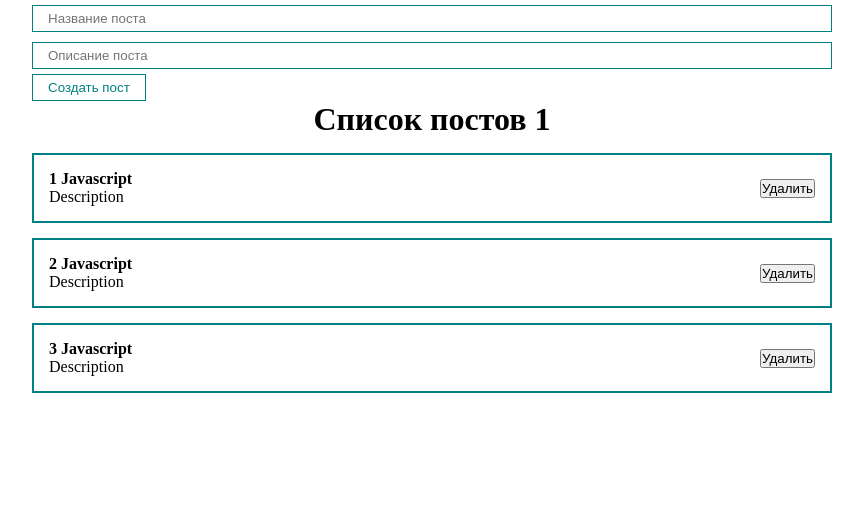
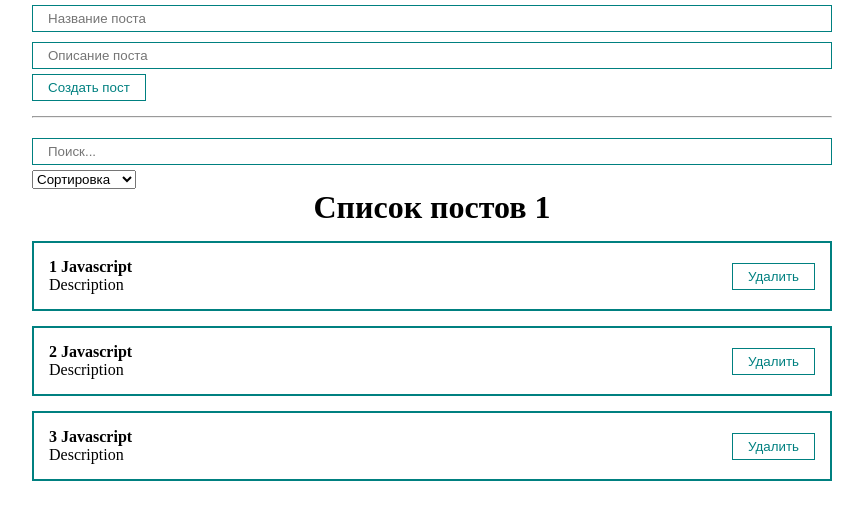
Before and after one commit to dicepy/react-project2, a React (Create React App) app: page / in a window 1280 px wide. Shown: the top 520 px of the page, without its empty margins (208-1071 px from the left). Built offline with nearby package versions, Linux system fonts and the light colour scheme.

Commit message:
select+form

```diff
--- a/src/App.js
+++ b/src/App.js
@@ -1,7 +1,8 @@
-import React, {useRef, useState} from "react";
+import React, {useMemo, useRef, useState} from "react";
 import './styles/App.css'
 import PostList from "./components/PostList";
-import MyButton from "./components/UI/button/MyButton";
+import PostForm from "./components/PostForm";
+import MySelect from "./components/UI/select/MySelect";
 import MyInput from "./components/UI/input/MyInput";
 
 function App() {
@@ -11,30 +12,61 @@
     {id:2, title: "Javascript", body:"Description"},
     {id:3, title: "Javascript", body:"Description"}
   ])
-  const [title,setTitle] = useState('')
-  const [body,setBody] = useState('')
-  const addNewPost = (e) => {
-    e.preventDefault();
-    const newPost = {
-      id: Date.now(),
-      title,
-      body
+
+  const [selectedSort, setSelectedSort] = useState('')
+  const [searchQuery, setSearchQuery] = useState('')
+
+
+
+  const sortedPosts = useMemo(() => {
+    console.log(1)
+    if(selectedSort){
+      return [...posts].sort((a,b) => a[selectedSort].localeCompare(b[selectedSort]))
     }
-    setPosts([...posts, newPost])
-    setTitle('')
-    setBody('')
+    return posts;
+  }, [selectedSort, posts])
+
+  const createPost = (newPost) => {
+    setPosts([...posts,newPost])
+  }
+
+  const removePost = (post) => {
+    setPosts(posts.filter(p => p.id !== post.id))
+  }
+
+  const sortPosts = (sort) => {
+    setSelectedSort(sort)
   }
 
   return (
 
     <div className="App">
-      <form>
-        <MyInput value={title} onChange={e => setTitle(e.target.value)} type="text" placeholder="Название поста" />
-        <MyInput value={body} onChange={e => setBody(e.target.value)}
-        type="text" placeholder="Описание поста" />
-        <MyButton  onClick={addNewPost}>Создать пост</MyButton>
-      </form>
-      <PostList posts={posts} title="Список постов 1"/>
+      <PostForm create={createPost}/>
+      <hr style={{margin: '15px 0'}}/>
+      <div>
+        <MyInput
+        value={searchQuery}
+        onChange={e => setSearchQuery(e.target.value)}
+          placeholder='Поиск...'
+        />
+        <MySelect
+          value={selectedSort}
+          onChange={sortPosts}
+          defaultValue="Сортировка"
+          options={[
+
+            {value: 'title', name: 'По названию'},
+            {value: 'body', name: 'По описанию'},
+          ]}
+        />
+      </div>
+      {posts.length !== 0
+      ? <PostList remove={removePost} posts={sortedPosts} title="Список постов 1"/>
+      : <h1 style={{textAlign:'center'}}>
+        Посты не найдены!
+        </h1>
+      }
+
     </div>
   );
 }
--- /dev/null
+++ b/src/components/PostForm.jsx
@@ -0,0 +1,24 @@
+import React, {useState} from 'react'
+import MyButton from './UI/button/MyButton'
+import MyInput from './UI/input/MyInput'
+
+export default function PostForm({create}) {
+    const [post,setPost] = useState({title: '', body: ''})
+
+    const addNewPost = (e) => {
+        e.preventDefault();
+        const newPost = {
+            ...post, id: Date.now()
+        }
+        create(newPost)
+        setPost({title: '', body: ''})
+      }
+  return (
+    <form>
+        <MyInput value={post.title} onChange={e => setPost({...post, title: e.target.value})} type="text" placeholder="Название поста" />
+        <MyInput value={post.body} onChange={e => setPost({...post, body: e.target.value})}
+        type="text" placeholder="Описание поста" />
+        <MyButton  onClick={addNewPost}>Создать пост</MyButton>
+      </form>
+  )
+}
--- a/src/components/PostItem.jsx
+++ b/src/components/PostItem.jsx
@@ -1,4 +1,5 @@
 import React from 'react'
+import MyButton from './UI/button/MyButton'
 
 export default function PostItem(props) {
   return (
@@ -10,7 +11,7 @@
             </div>
         </div>
         <div className="post__btns">
-            <button>Удалить</button>
+            <MyButton onClick={() => props.remove(props.post)}>Удалить</MyButton>
         </div>
     </div>
   )
--- a/src/components/PostList.jsx
+++ b/src/components/PostList.jsx
@@ -1,14 +1,14 @@
 import React from 'react'
 import PostItem from './PostItem'
 
-export default function PostList({posts, title}) {
+export default function PostList({posts, title, remove}) {
   return (
     <div>
         <h1 style={{textAlign: "center"}}>
             {title}
         </h1>
         {posts.map((post , index) =>
-        <PostItem number={index+1} post={post} key={post.id}/>
+        <PostItem remove={remove} number={index+1} post={post} key={post.id}/>
         )}
     </div>
   )
--- /dev/null
+++ b/src/components/UI/select/MySelect.jsx
@@ -0,0 +1,18 @@
+import React from 'react'
+
+export default function MySelect({options, defaultValue, value, onChange}) {
+  return (
+    <select value={value}
+        onChange={event => onChange(event.target.value)}
+    >
+        <option value="" disabled>
+            {defaultValue}
+        </option>
+        {options.map(option =>
+            <option key={option.value} value={option.value}>
+                {option.name}
+            </option>
+            )}
+    </select>
+  )
+}
```
